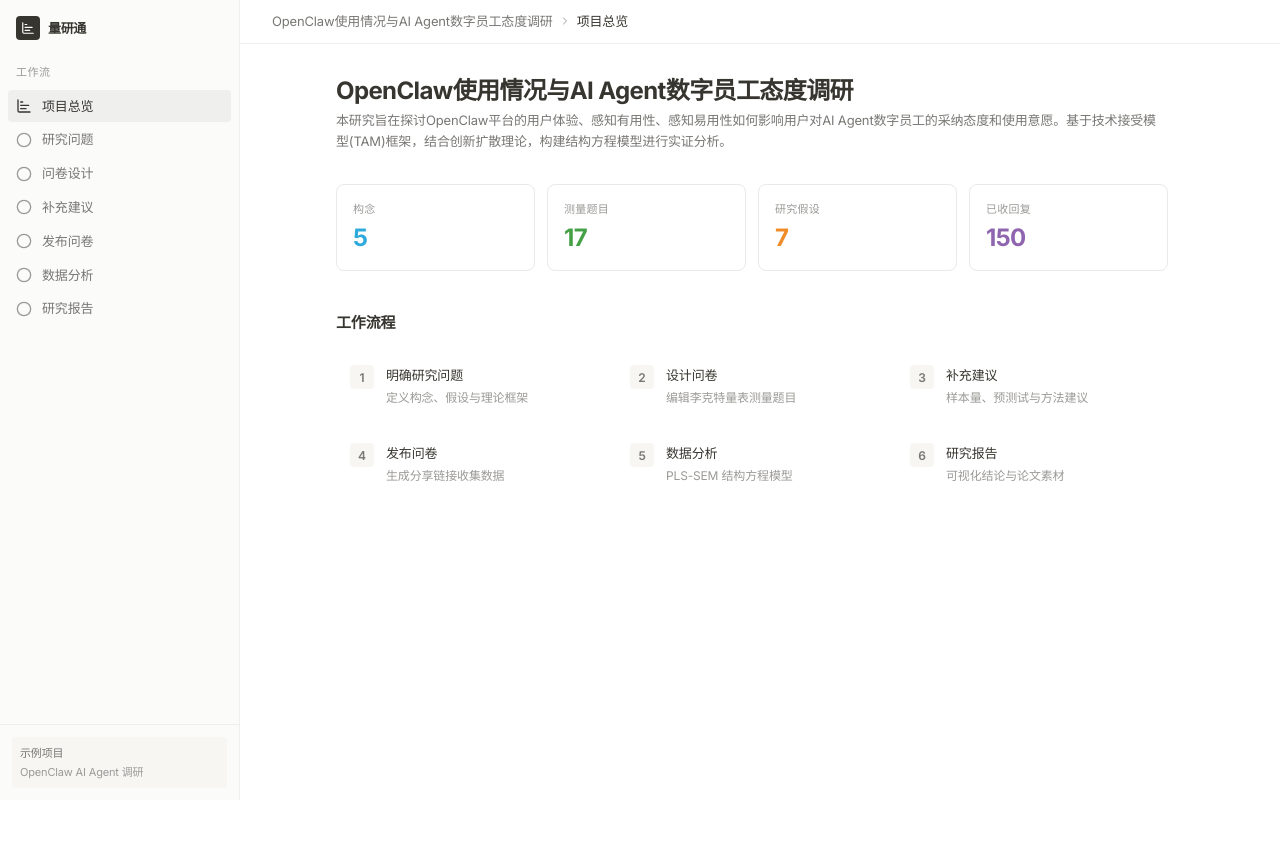
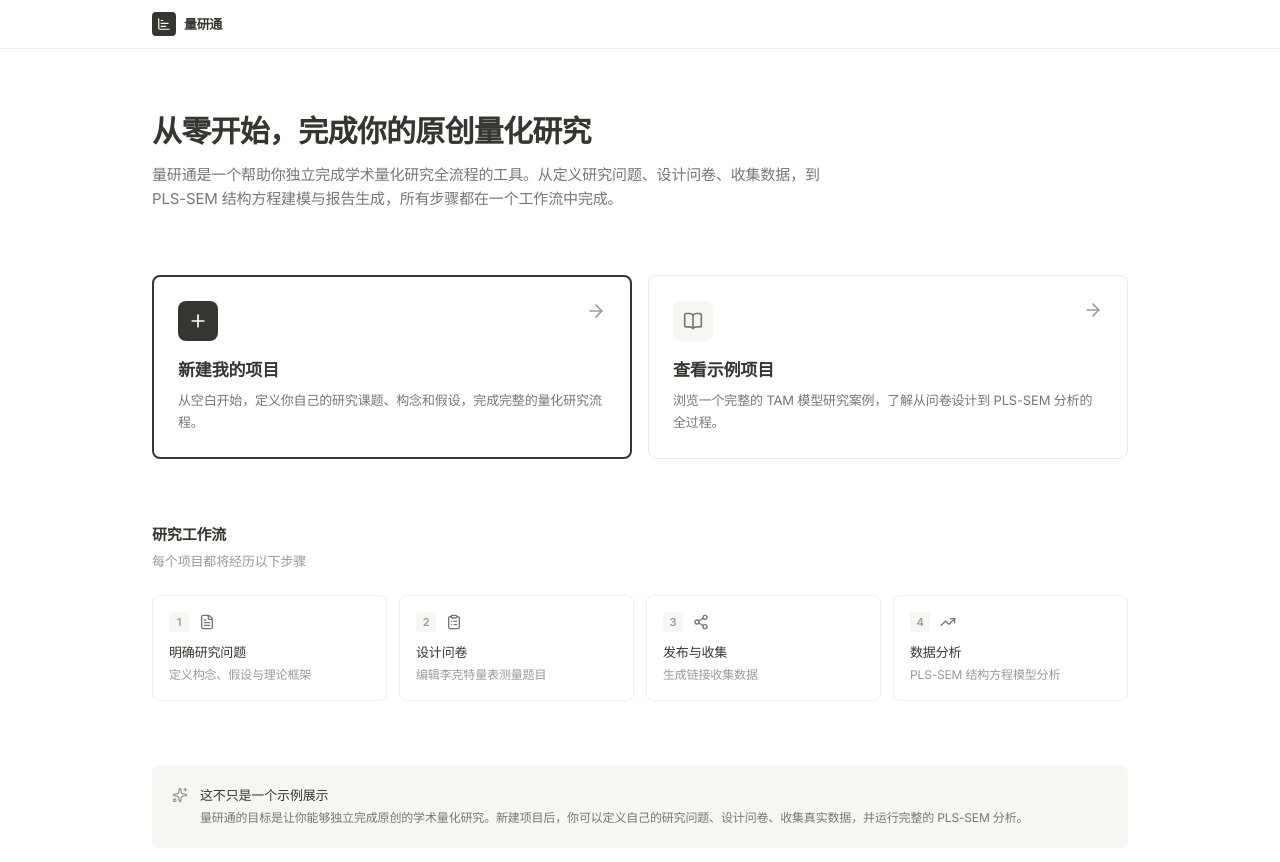
Before and after one commit to Atange2023/SuveyTool4MBA, a React (Vite) app: page / in a window 1280 px wide. Shown: the top 862 px of the page. Before the commit the page ends 800 px from the top, so only its background shows below. Built offline with nearby package versions, Linux system fonts and the light colour scheme.

Commit message:
Add project management homepage

```diff
--- a/src/App.tsx
+++ b/src/App.tsx
@@ -1,14 +1,11 @@
 import { useState, useMemo, useCallback } from 'react';
-import {
-  ChartBar as BarChart3, FileText, ClipboardList, Lightbulb, Share2,
-  TrendingUp, ChartBar as FileBarChart, ChevronRight,
-  CircleCheck as CheckCircle2, Circle, Plus, Trash2, Eye, Copy, ArrowRight,
-} from 'lucide-react';
+import { ChartBar as BarChart3, FileText, ClipboardList, Lightbulb, Share2, TrendingUp, ChartBar as FileBarChart, ChevronRight, CircleCheck as CheckCircle2, Circle, Plus, Trash2, Eye, Copy, ArrowRight, Hop as Home } from 'lucide-react';
 import { Card } from './components/shared/Card';
 import { Badge } from './components/shared/Badge';
 import { MetricCard } from './components/shared/MetricCard';
 import { PathDiagram } from './components/analysis/PathDiagram';
 import { ReportCharts } from './components/report/ReportCharts';
+import { HomePage } from './components/HomePage';
 import { runFullAnalysis } from './lib/pls-sem';
 import type { FullAnalysisResult, ModelConfig } from './lib/pls-sem/types';
 import type { WorkflowStep, Hypothesis } from './types';
@@ -16,6 +13,8 @@
   EXAMPLE_PROJECT, EXAMPLE_CONSTRUCTS, EXAMPLE_INDICATORS,
   getExampleModelConfig, generateExampleData,
 } from './data/example';
+
+type AppView = 'home' | 'example' | 'new-project';
 
 const STEPS: { key: WorkflowStep; label: string; icon: typeof BarChart3 }[] = [
   { key: 'overview', label: '项目总览', icon: BarChart3 },
@@ -28,6 +27,7 @@
 ];
 
 export default function App() {
+  const [view, setView] = useState<AppView>('home');
   const [step, setStep] = useState<WorkflowStep>('overview');
   const [title] = useState(EXAMPLE_PROJECT.title);
   const [description] = useState(EXAMPLE_PROJECT.description);
@@ -57,6 +57,19 @@
     }, 100);
   }, [exampleData, modelConfig]);
 
+  if (view === 'home') {
+    return (
+      <HomePage
+        onOpenExample={() => { setView('example'); setStep('overview'); }}
+        onCreateNew={() => setView('new-project')}
+      />
+    );
+  }
+
+  if (view === 'new-project') {
+    return <NewProjectPlaceholder onBack={() => setView('home')} />;
+  }
+
   return (
     <div className="min-h-screen bg-notion-bg flex">
       {/* Sidebar */}
@@ -69,6 +82,10 @@
             <span className="text-[13px] font-semibold text-notion-text tracking-tight">量研通</span>
           </div>
         </div>
+
+        <button onClick={() => setView('home')} className="mx-2 mt-2 flex items-center gap-2 px-2 py-1.5 rounded text-[12px] text-notion-text-secondary hover:bg-notion-bg-hover/60 transition-colors">
+          <Home className="w-3.5 h-3.5" /> 返回首页
+        </button>
 
         <div className="px-2 mt-2">
           <p className="px-2 py-1 text-[11px] font-medium text-notion-text-tertiary uppercase tracking-wider">工作流</p>
@@ -1081,3 +1098,56 @@
     </div>
   );
 }
+
+function NewProjectPlaceholder({ onBack }: { onBack: () => void }) {
+  return (
+    <div className="min-h-screen bg-notion-bg">
+      <header className="border-b border-notion-border-light">
+        <div className="max-w-5xl mx-auto px-6 h-12 flex items-center gap-4">
+          <div className="flex items-center gap-2">
+            <div className="w-6 h-6 bg-notion-text rounded flex items-center justify-center">
+              <BarChart3 className="w-3.5 h-3.5 text-white" />
+            </div>
+            <span className="text-[13px] font-semibold text-notion-text tracking-tight">量研通</span>
+          </div>
+          <button onClick={onBack} className="flex items-center gap-1.5 text-[12px] text-notion-text-secondary hover:text-notion-text transition-colors">
+            <Home className="w-3.5 h-3.5" /> 返回首页
+          </button>
+        </div>
+      </header>
+
+      <main className="max-w-2xl mx-auto px-6 py-20">
+        <div className="flex flex-col items-center text-center">
+          <div className="w-14 h-14 rounded-xl bg-notion-bg-tertiary flex items-center justify-center mb-6">
+            <Plus className="w-7 h-7 text-notion-text-tertiary" />
+          </div>
+          <h1 className="text-2xl font-bold text-notion-text tracking-tight mb-2">新建研究项目</h1>
+          <p className="text-[14px] text-notion-text-secondary leading-relaxed max-w-md mb-8">
+            此功能正在开发中。你很快就可以在这里创建自己的研究项目，定义课题、构念和假设，并完成完整的量化研究流程。
+          </p>
+          <div className="p-5 bg-notion-bg-tertiary rounded-lg w-full max-w-sm text-left">
+            <p className="text-[13px] font-medium text-notion-text mb-3">即将支持：</p>
+            <ul className="text-[12px] text-notion-text-secondary space-y-2">
+              <li className="flex items-center gap-2">
+                <Circle className="w-3.5 h-3.5 text-notion-text-tertiary flex-shrink-0" /> 自定义研究课题与描述
+              </li>
+              <li className="flex items-center gap-2">
+                <Circle className="w-3.5 h-3.5 text-notion-text-tertiary flex-shrink-0" /> 自由定义构念和假设关系
+              </li>
+              <li className="flex items-center gap-2">
+                <Circle className="w-3.5 h-3.5 text-notion-text-tertiary flex-shrink-0" /> 设计并发布自定义问卷
+              </li>
+              <li className="flex items-center gap-2">
+                <Circle className="w-3.5 h-3.5 text-notion-text-tertiary flex-shrink-0" /> 收集真实数据并运行分析
+              </li>
+            </ul>
+          </div>
+          <button onClick={onBack}
+            className="mt-8 inline-flex items-center gap-1.5 px-4 py-2 bg-notion-text text-white rounded text-[13px] font-medium hover:bg-notion-text/90 transition-colors">
+            <ArrowRight className="w-3.5 h-3.5 rotate-180" /> 返回首页
+          </button>
+        </div>
+      </main>
+    </div>
+  );
+}
--- /dev/null
+++ b/src/components/HomePage.tsx
@@ -0,0 +1,110 @@
+import {
+  ChartBar as BarChart3, Plus, ArrowRight, BookOpen, Sparkles,
+  FileText, ClipboardList, TrendingUp, Share2,
+} from 'lucide-react';
+
+const WORKFLOW_STEPS = [
+  { icon: FileText, label: '明确研究问题', desc: '定义构念、假设与理论框架' },
+  { icon: ClipboardList, label: '设计问卷', desc: '编辑李克特量表测量题目' },
+  { icon: Share2, label: '发布与收集', desc: '生成链接收集数据' },
+  { icon: TrendingUp, label: '数据分析', desc: 'PLS-SEM 结构方程模型分析' },
+];
+
+export function HomePage({ onOpenExample, onCreateNew }: {
+  onOpenExample: () => void;
+  onCreateNew: () => void;
+}) {
+  return (
+    <div className="min-h-screen bg-notion-bg">
+      <header className="border-b border-notion-border-light">
+        <div className="max-w-5xl mx-auto px-6 h-12 flex items-center">
+          <div className="flex items-center gap-2">
+            <div className="w-6 h-6 bg-notion-text rounded flex items-center justify-center">
+              <BarChart3 className="w-3.5 h-3.5 text-white" />
+            </div>
+            <span className="text-[13px] font-semibold text-notion-text tracking-tight">量研通</span>
+          </div>
+        </div>
+      </header>
+
+      <main className="max-w-5xl mx-auto px-6 py-16">
+        <div className="max-w-2xl mb-16">
+          <h1 className="text-3xl font-bold text-notion-text tracking-tight leading-tight">
+            从零开始，完成你的原创量化研究
+          </h1>
+          <p className="text-[15px] text-notion-text-secondary mt-3 leading-relaxed">
+            量研通是一个帮助你独立完成学术量化研究全流程的工具。从定义研究问题、设计问卷、收集数据，到 PLS-SEM 结构方程建模与报告生成，所有步骤都在一个工作流中完成。
+          </p>
+        </div>
+
+        <div className="grid md:grid-cols-2 gap-4 mb-16">
+          <button
+            onClick={onCreateNew}
+            className="group relative text-left p-6 rounded-lg border-2 border-notion-text bg-notion-bg hover:bg-notion-bg-tertiary transition-colors"
+          >
+            <div className="w-10 h-10 rounded-lg bg-notion-text flex items-center justify-center mb-4">
+              <Plus className="w-5 h-5 text-white" />
+            </div>
+            <h2 className="text-[17px] font-semibold text-notion-text mb-1.5">
+              新建我的项目
+            </h2>
+            <p className="text-[13px] text-notion-text-secondary leading-relaxed">
+              从空白开始，定义你自己的研究课题、构念和假设，完成完整的量化研究流程。
+            </p>
+            <ArrowRight className="absolute top-6 right-6 w-5 h-5 text-notion-text-tertiary group-hover:text-notion-text group-hover:translate-x-0.5 transition-all" />
+          </button>
+
+          <button
+            onClick={onOpenExample}
+            className="group relative text-left p-6 rounded-lg border border-notion-border hover:border-notion-text-tertiary bg-notion-bg hover:bg-notion-bg-tertiary transition-colors"
+          >
+            <div className="w-10 h-10 rounded-lg bg-notion-bg-tertiary flex items-center justify-center mb-4 group-hover:bg-notion-bg-hover transition-colors">
+              <BookOpen className="w-5 h-5 text-notion-text-secondary" />
+            </div>
+            <h2 className="text-[17px] font-semibold text-notion-text mb-1.5">
+              查看示例项目
+            </h2>
+            <p className="text-[13px] text-notion-text-secondary leading-relaxed">
+              浏览一个完整的 TAM 模型研究案例，了解从问卷设计到 PLS-SEM 分析的全过程。
+            </p>
+            <ArrowRight className="absolute top-6 right-6 w-5 h-5 text-notion-text-tertiary group-hover:text-notion-text group-hover:translate-x-0.5 transition-all" />
+          </button>
+        </div>
+
+        <div className="mb-6">
+          <h2 className="text-[15px] font-semibold text-notion-text mb-1">研究工作流</h2>
+          <p className="text-[13px] text-notion-text-tertiary">每个项目都将经历以下步骤</p>
+        </div>
+        <div className="grid sm:grid-cols-2 lg:grid-cols-4 gap-3 mb-16">
+          {WORKFLOW_STEPS.map((s, idx) => {
+            const Icon = s.icon;
+            return (
+              <div key={idx} className="p-4 rounded-lg border border-notion-border-light hover:border-notion-border transition-colors">
+                <div className="flex items-center gap-2.5 mb-2.5">
+                  <span className="w-5 h-5 rounded bg-notion-bg-tertiary text-notion-text-tertiary flex items-center justify-center text-[11px] font-semibold flex-shrink-0">
+                    {idx + 1}
+                  </span>
+                  <Icon className="w-4 h-4 text-notion-text-secondary" />
+                </div>
+                <p className="text-[13px] font-medium text-notion-text">{s.label}</p>
+                <p className="text-[12px] text-notion-text-tertiary mt-0.5">{s.desc}</p>
+              </div>
+            );
+          })}
+        </div>
+
+        <div className="p-5 bg-notion-bg-tertiary rounded-lg">
+          <div className="flex items-start gap-3">
+            <Sparkles className="w-4 h-4 text-notion-text-tertiary mt-0.5 flex-shrink-0" />
+            <div>
+              <p className="text-[13px] font-medium text-notion-text">这不只是一个示例展示</p>
+              <p className="text-[12px] text-notion-text-secondary mt-0.5 leading-relaxed">
+                量研通的目标是让你能够独立完成原创的学术量化研究。新建项目后，你可以定义自己的研究问题、设计问卷、收集真实数据，并运行完整的 PLS-SEM 分析。
+              </p>
+            </div>
+          </div>
+        </div>
+      </main>
+    </div>
+  );
+}
```
Also changed, not shown: 1 other file (tests, documents, lock files or other folders).
